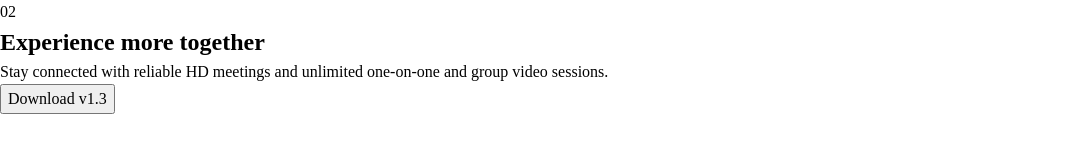
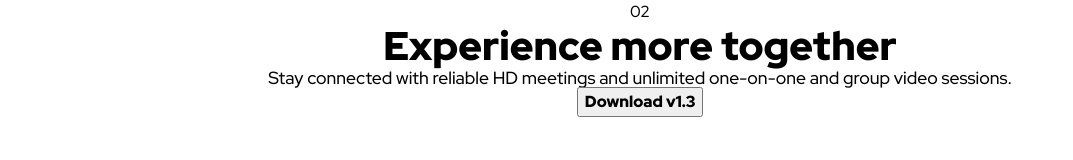
Before and after one commit to JuliAlchemDev/FM-meet-landing-page, a website: page index.html in a window 1280 px wide. Shown: the whole page, without its empty margins (0-1073 px from the left). Drawn offline with Linux system fonts and the light colour scheme.

Commit message:
style(footer): set up fonts for text content

```diff
--- a/assets/styles/scss/main.scss
+++ b/assets/styles/scss/main.scss
@@ -0,0 +1,29 @@
+.footer {
+    display: grid;
+    place-items: center;
+    font-family: var(--ff-base);
+    .footer__title {
+        // preset 2 (MTD)
+        font-size: var(--fs-preset-2);
+        font-weight: var(--fw-black);
+        line-height: var(--lh-110);
+        letter-spacing: var(--ls-none);
+        // white
+    }
+    .footer__description {
+           // preset 4 (MTD)
+        font-size: var(--fs-preset-4);
+        font-weight: var(--fw-medium);
+        line-height: var(--lh-110);
+        letter-spacing: var(--ls-none);
+        // white
+    }
+    .footer__cta {
+        // preset 5 (MTD)
+        font-size: var(--fs-preset-5);
+        font-weight: var(--fw-black);
+        line-height: var(--lh-150);
+        letter-spacing: var(--ls-none);
+        // white
+    }
+}
```
Also changed, not shown: assets/styles/main.css, 1 other file.
